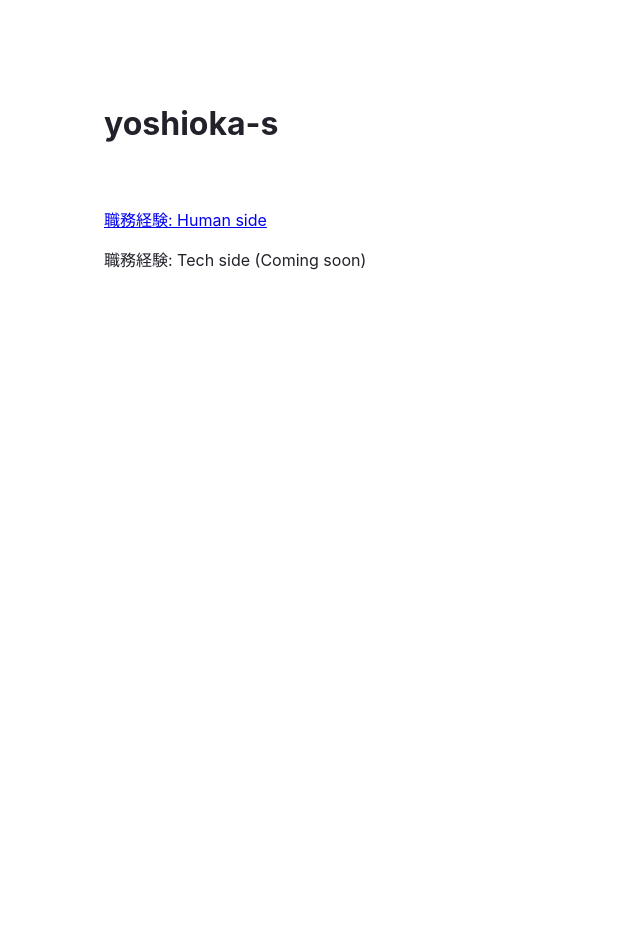
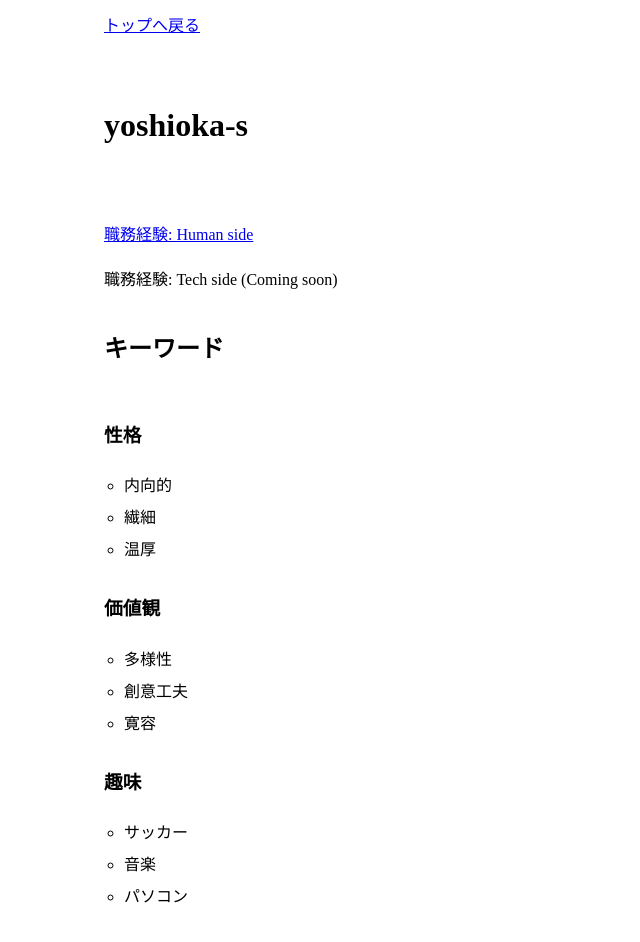
Before and after one commit to yoshioka-s/about-me, a Gatsby site: page / in a window 1280 px wide. Shown: the whole page, without its empty margins (0-640 px from the left). Before the commit the page ends 800 px from the top, so only its background shows below. Built offline with nearby package versions, Linux system fonts and the light colour scheme; Gatsby itself is replaced by a stand-in of ours.

Commit message:
feat: index page

```diff
--- a/package.json
+++ b/package.json
@@ -17,6 +17,7 @@
     "deploy": "gatsby build && gh-pages -d public -b main"
   },
   "dependencies": {
+    "@bcredi/global-css": "^0.2.4",
     "@emotion/react": "^11.10.5",
     "@emotion/styled": "^11.10.5",
     "@mdx-js/react": "^2.1.5",
--- /dev/null
+++ b/src/components/layout.tsx
@@ -0,0 +1,32 @@
+import * as React from "react"
+import '@bcredi/global-css'
+import '../styles/global.css'
+import styled from '@emotion/styled'
+import { Link } from "gatsby"
+
+const Container = styled.div`
+padding: 0 96px;
+max-width: 1080px;
+margin: auto;
+@media (max-width: 480px) {
+  padding: 0 32px;
+}
+`
+const Header = styled.header`
+margin: 10px auto;
+`
+const Main = styled.main`
+padding: 20px 0 50px;
+`
+export const Layout: React.FC = ({ children }) => {
+  return (
+    <Container>
+      <Header>
+        <Link to="/">トップへ戻る</Link>
+      </Header>
+      <Main>
+        {children}
+      </Main>
+    </Container>
+  )
+}
--- a/src/content/manavi.md
+++ b/src/content/manavi.md
@@ -7,7 +7,7 @@ title: "株式会社M&Aナビ"
 ## 株式会社M&Aナビ
 ### 職種
 
-取締役CTO
+テックリード
 
 ### 職務内容
 
@@ -15,4 +15,10 @@ title: "株式会社M&Aナビ"
 
 ### 経験
 
-イメジンを燃え尽き状態で退職して、しばらくフリーランスとして生計を立てていた折、ワークス時代の同期が会社を引き継いで社長になるというので第一号社員として誘われ、入社した。
+イメジンを燃え尽き状態で退職して、しばらくフリーランスとして生計を立てていた折、ワークス時代の同期が会社を引き継いで社長になるというので第一号社員として誘われ、入社した。体調を取り戻すことを優先したかったので、マネジメントからは離れ、プレイヤーの立ち位置で加入した。
+
+金融機関向け業務SaaSの開発が主な業務で、厳格なセキュリティ要件と複雑な業務要件を満たすための技術的な仕組みづくりを行った。同時に自社で展開しているプラットフォームの開発において、ベトナムのオフショアチームに依頼をして開発を回した。
+
+マネジメントからは離れていたものの、次第に組織の問題が目につくようになり、自分がイメジン時代に行った組織づくりを客観的に再評価できるようになった。組織の共通認識を作ること、各メンバーの人生目標と会社組織の目標を整合させること、個人の抱えている課題を吸い上げて個人が活躍するための障害を取り除くことなど、客観的に見れば自分のパフォーマンスは決して低くなかったと感じるようになった。
+
+ただ、このときの社長とは組織の問題に対する考え方が合わず、自分の目指したい組織づくりを行うことが難しかった。
--- a/src/pages/experiences/index.tsx
+++ b/src/pages/experiences/index.tsx
@@ -1,5 +1,6 @@
 import * as React from "react"
 import { graphql, PageProps, Link } from "gatsby"
+import { Layout } from '../../components/layout.tsx'
 
 type DataProps = {
   allMarkdownRemark: {
@@ -20,7 +21,7 @@ const Experiences: React.FC<PageProps<DataProps>> = ({ data }) =>  {
     return node.frontmatter.from < previous.frontmatter.from ? -1 : 1
   })
   return (
-    <div>
+    <Layout>
       <h1>経験と学び</h1>
       {pages.map((node) => (
         <div key={node.frontmatter.slug}>
@@ -29,7 +30,7 @@ const Experiences: React.FC<PageProps<DataProps>> = ({ data }) =>  {
           </Link>
         </div>
       ))}
-    </div>
+    </Layout>
   )
 }
 
--- a/src/pages/index.tsx
+++ b/src/pages/index.tsx
@@ -1,31 +1,41 @@
 import * as React from "react"
 import type { HeadFC, PageProps } from "gatsby"
 import { Link } from "gatsby"
-
-const pageStyles = {
-  color: "#232129",
-  padding: 96,
-  fontFamily: "-apple-system, Roboto, sans-serif, serif",
-}
-const headingStyles = {
-  marginTop: 0,
-  marginBottom: 64,
-  maxWidth: 320,
-}
+import { Layout } from '../components/layout.tsx'
 
 const IndexPage: React.FC<PageProps> = () => {
+  const personalities = ['内向的', '繊細', '温厚']
+  const values = ['多様性', '創意工夫', '寛容']
+  const hobbies = ['サッカー', '音楽', 'パソコン']
   return (
-    <main style={pageStyles}>
-      <h1 style={headingStyles}>
+    <Layout>
+      <h1>
         yoshioka-s
       </h1>
+      <section>
         <p>
           <Link to="experiences">職務経験: Human side</Link>
         </p>
         <p>
           職務経験: Tech side (Coming soon)
         </p>
-    </main>
+      </section>
+      <section>
+        <h2>キーワード</h2>
+        <h3>性格</h3>
+        <ul>
+          {personalities.map((word) => (<li>{word}</li>))}
+        </ul>
+        <h3>価値観</h3>
+        <ul>
+          {values.map((word) => (<li>{word}</li>))}
+        </ul>
+        <h3>趣味</h3>
+        <ul>
+          {hobbies.map((word) => (<li>{word}</li>))}
+        </ul>
+      </section>
+    </Layout>
   )
 }
 
--- /dev/null
+++ b/src/styles/global.css
@@ -0,0 +1,28 @@
+body {
+  line-height: 2;
+}
+h1 {
+  margin-bottom: 64px;
+}
+h2 {
+  margin-top: 24px;
+  margin-bottom: 44px;
+}
+h3 {
+  margin-top: 24px;
+  margin-bottom: 12px;
+}
+section {
+  margin-bottom: 30px;
+}
+ul {
+  margin-bottom: 20px;
+  padding-left: 20px;
+}
+li {
+  list-style: circle;
+}
+p {
+  line-height: 1.8;
+  margin-bottom: 12px;
+}
--- a/tsconfig.json
+++ b/tsconfig.json
@@ -1,7 +1,6 @@
 {
   "compilerOptions": {
     /* Visit https://aka.ms/tsconfig.json to read more about this file */
-
     /* Projects */
     // "incremental": true,                              /* Enable incremental compilation */
     // "composite": true,                                /* Enable constraints that allow a TypeScript project to be used with project references. */
```
Also changed, not shown: src/pages/experiences/{markdownRemark.frontmatter__slug}.tsx (+17 -5 lines), 1 other file. Lines whose indentation alone changed are shown as unchanged.
